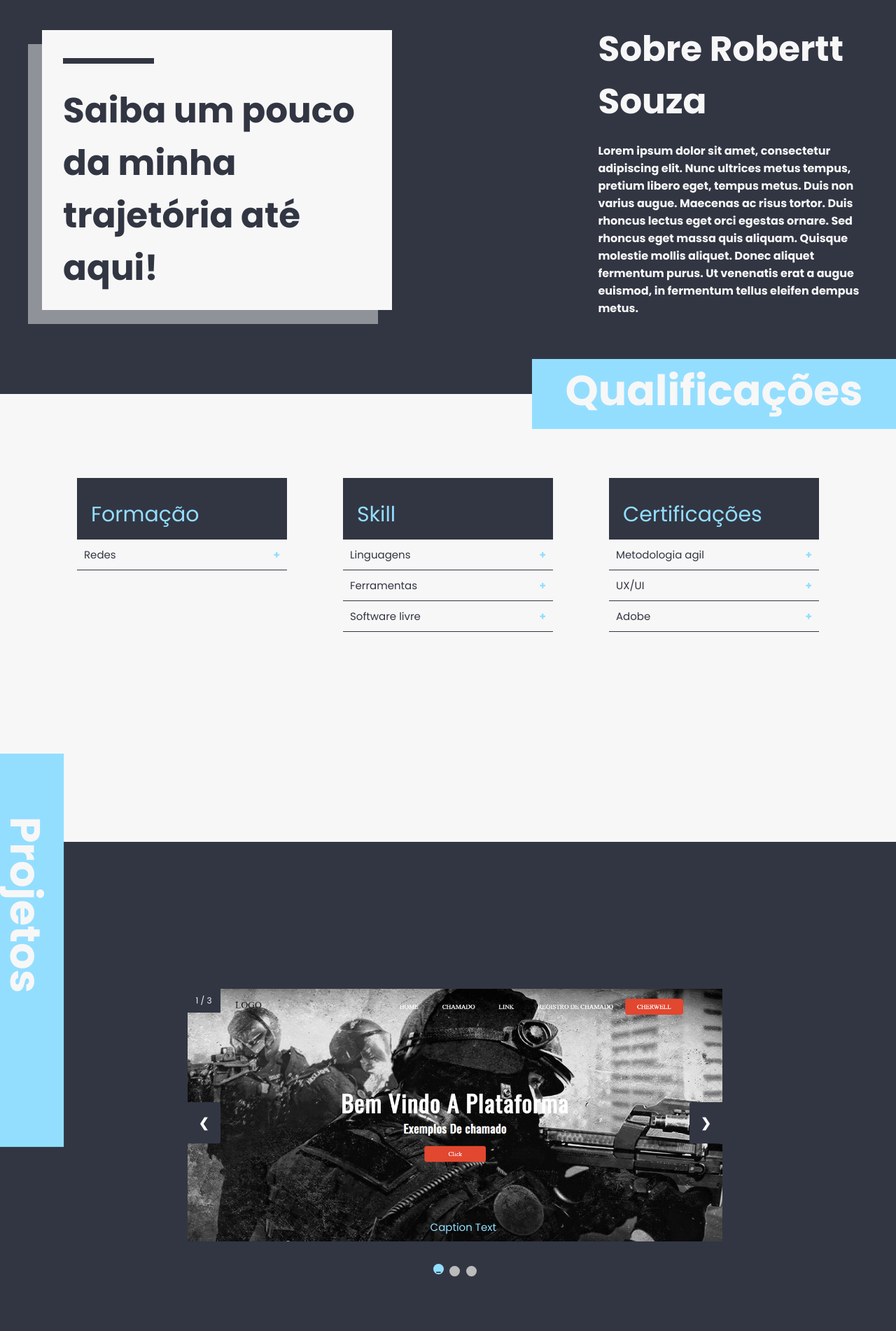
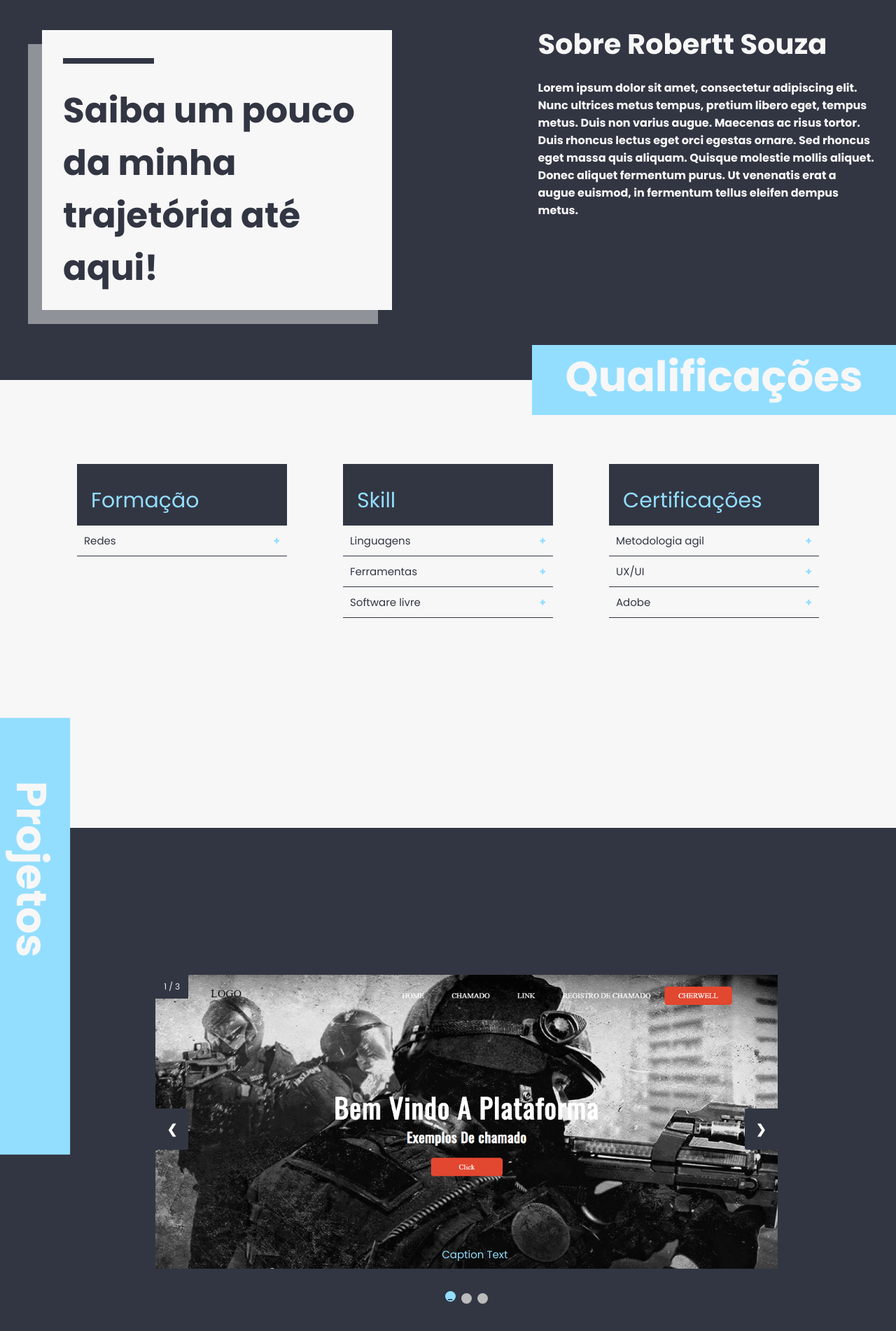
Before and after one commit to roberttsouza/webportifolio, a plain HTML site: page index.html in a window 1280 px wide. Shown: the part 922-2824 px from the top of the page at 70% size. Drawn offline with Linux system fonts and the light colour scheme.

Commit message:
Add files via upload

```diff
--- a/index.html
+++ b/index.html
@@ -28,7 +28,7 @@
 <!--Grids da área inicio-->
 
 
-    <div id="imgIn"></div>
+    <div class="imgIn"></div>
     <div class="wrapper">
         <div id="tep1">
             <h1>Robertt Souza</h1>
--- a/style.css
+++ b/style.css
@@ -82,7 +82,7 @@ nav ul li a{
     margin-left: 50px;
 }
 
- #imgIn{
+ .imgIn{
     position: absolute;
     width: 500px;
     height: 85vh;
@@ -91,6 +91,7 @@ nav ul li a{
     top: 20%;
     box-shadow: 0px 0px 30px 2px rgba(0,0,0,0.45);
 }
+
 
 /*inicio da área Sobre da pagina inicial */
 
@@ -133,12 +134,12 @@ nav ul li a{
 .wrapper #descricaoSobre{
     padding: 30px;
     margin-top: 60px;
-    margin-left: 60px;
+    margin-left: -150px;
     color: #F7F7F7;
 }
 
 .wrapper #descricaoSobre h1{
-    font-size: 50px;
+    font-size: 40px;
 }
 
 .wrapper #descricaoSobre h4{
@@ -252,7 +253,7 @@ transition: 0.6s;
     font-size: 60px;
     transform: rotate(90deg);
     margin-top: 100px;
-    margin-left: -32%;
+    margin-left: -30%;
 }
 
 
@@ -271,7 +272,7 @@ transition: 0.6s;
 /* Slideshow container */
 .slideshow-container {
     position: relative;
-    left: 35%;
+    left: 25%;
   }
 
   /* Hide the images by default */
@@ -329,7 +330,7 @@ transition: 0.6s;
   }
   .dotcont{
       position: relative;
-      left: 35%;
+      left: 25%;
       background: transparent;
   }
 
```
